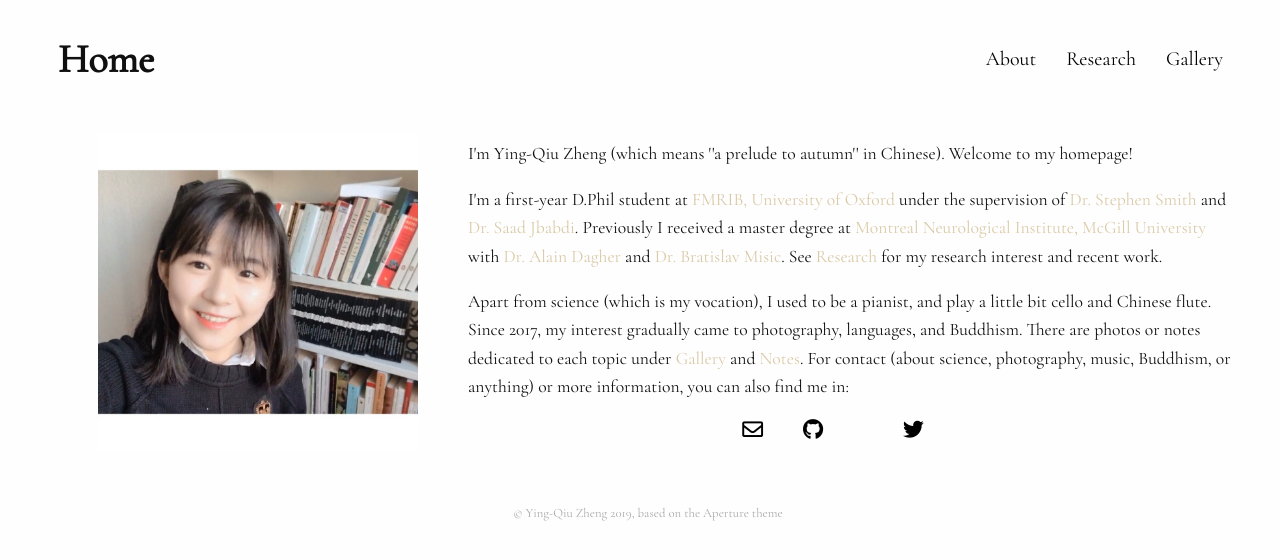
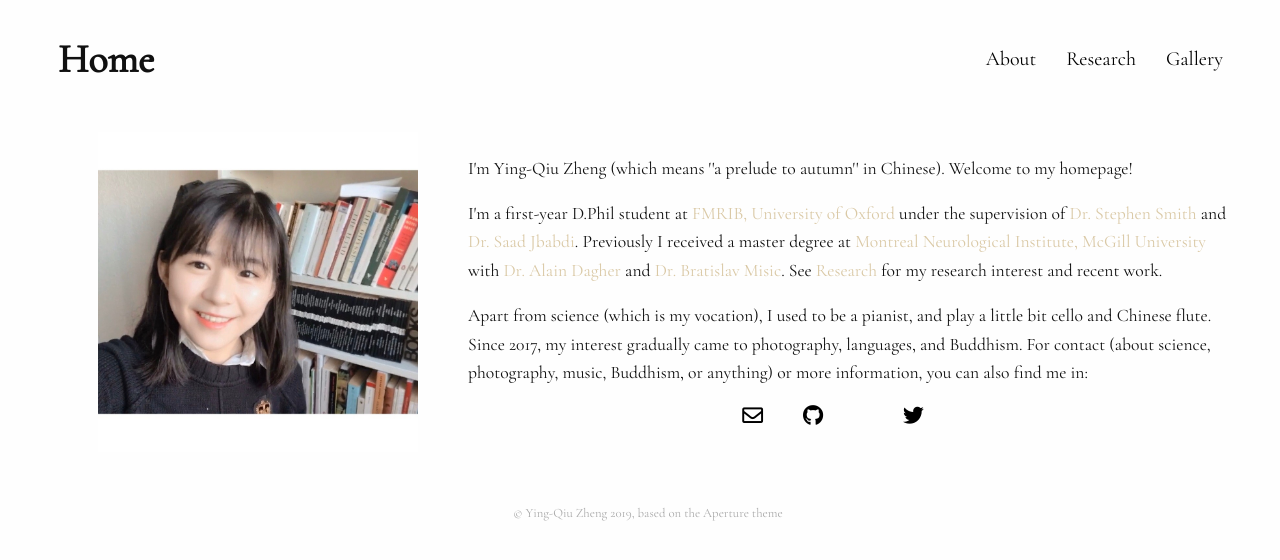
Before and after one commit to yingqiuz/yingqiuz.github.io, a Jekyll site: the page built from index.html, in a window 1280 px wide. Shown: the top 560 px of the page. Built offline with Jekyll 4.4.1, drawn with Linux system fonts in a browser that asks for light colours; nearby versions of some CDN libraries; a style sheet for code colours, icons or effects is not loaded.

Commit message:
update bio

```diff
--- a/index.html
+++ b/index.html
@@ -10,10 +10,7 @@ title: Home
 			<p>I'm a first-year D.Phil student at <a href="https://www.win.ox.ac.uk">FMRIB, University of Oxford</a> under the supervision of <a href="https://www.win.ox.ac.uk/people/stephen-smith">Dr. Stephen Smith</a> and <a href="https://www.win.ox.ac.uk/people/saad-jbabdi">Dr. Saad Jbabdi</a>. Previously I received a master degree at <a href="https://www.mcgill.ca/neuro/">Montreal Neurological Institute, McGill University</a> with <a href="https://www.mcgill.ca/neuro/alain-dagher-md">Dr. Alain Dagher</a> and <a href="https://www.mcgill.ca/bbme/bratislav-misic">Dr. Bratislav Misic</a>. See <a href="{{ site.baseurl }}/research/">Research</a> for my research interest and recent work.</p>
 
 			<p>
-				Apart from science (which is my vocation), I used to be a pianist, and play a little bit cello and Chinese flute. Since 2017, my interest gradually came to photography, languages, and Buddhism. There are photos or notes dedicated to each topic under
-				<a href="{{ site.baseurl }}/gallery/">Gallery
-				</a> and
-				<a href="{{ site.baseurl }}/notes/">Notes</a>. For contact (about science, photography, music, Buddhism, or anything) or more information, you can also find me in:
+				Apart from science (which is my vocation), I used to be a pianist, and play a little bit cello and Chinese flute. Since 2017, my interest gradually came to photography, languages, and Buddhism. For contact (about science, photography, music, Buddhism, or anything) or more information, you can also find me in:
 			</p>
 			<section>
 				<a href="mailto:{{ site.author.email }}"><i class="far fa-envelope"></i></a>
```
